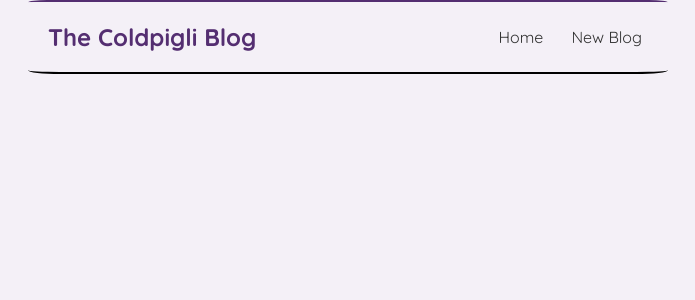
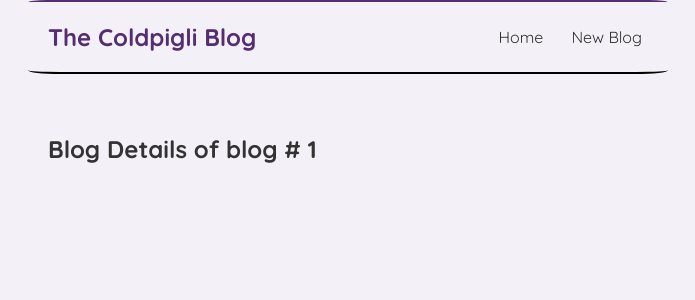
Before and after one commit to coldpigli/coldpigli-blog, a React (Create React App) app: page /blogs/1 in a window 1280 px wide. Shown: the top 300 px of the page, without its empty margins (292-987 px from the left). Built offline with nearby package versions, Linux system fonts and the light colour scheme.

Commit message:
Added Route parameters to redirect to individual blogposts

```diff
--- a/src/App.js
+++ b/src/App.js
@@ -2,6 +2,7 @@
 import Home from './Home';
 import {BrowserRouter as Router, Route, Switch} from 'react-router-dom';
 import Create from './Create';
+import BlogDetails from './BlogDetails';
 
 
 function App() {
@@ -17,6 +18,9 @@
             <Route path = "/create">
               <Create/>
             </Route>
+            <Route path = "/blogs/:id">
+              <BlogDetails/>
+            </Route>
           </Switch>
         </div>
       </div>
--- /dev/null
+++ b/src/BlogDetails.js
@@ -0,0 +1,15 @@
+import { useParams } from "react-router-dom";
+
+const BlogDetails = () => {
+
+    const {id} = useParams();
+
+    return (
+        <div className = "blog-details">
+            <h2>Blog Details of blog # {id}</h2>
+        </div>
+    );
+};
+
+
+export default BlogDetails;
--- a/src/BlogList.js
+++ b/src/BlogList.js
@@ -1,3 +1,5 @@
+import { Link } from "react-router-dom";
+
 const BlogList = (props) => {
 
 
@@ -10,8 +12,11 @@
     <h2>{title}</h2>
     {blogs.map((blog)=>(
         <div className = "blog-preview" key = {blog.id}>
-            <h2>{blog.title}</h2>
-            <p>Written by {blog.author}</p>
+            <Link to = {`/blogs/`+blog.id}>
+                <h2>{blog.title}</h2>
+                <p>Written by {blog.author}</p>
+            </Link>
+
         </div>
 
     ))}
--- a/src/index.css
+++ b/src/index.css
@@ -55,3 +55,6 @@
   color: #542E71;
   margin-bottom: 8px;
 }
+.blog-preview a {
+  text-decoration: none;
+}
```
